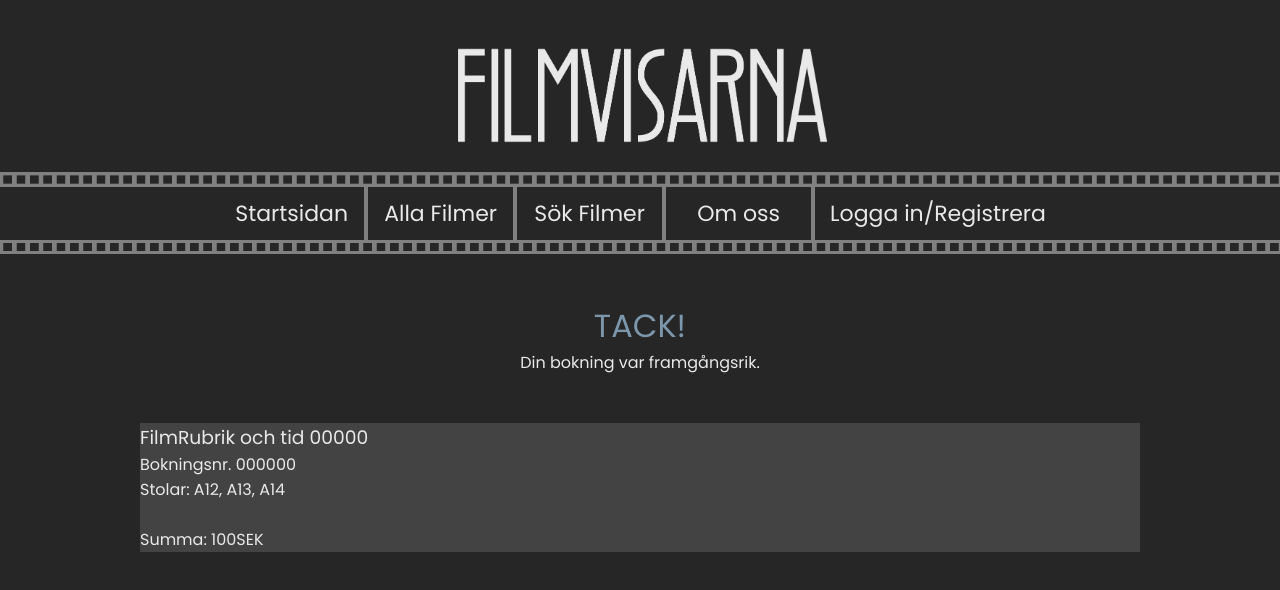
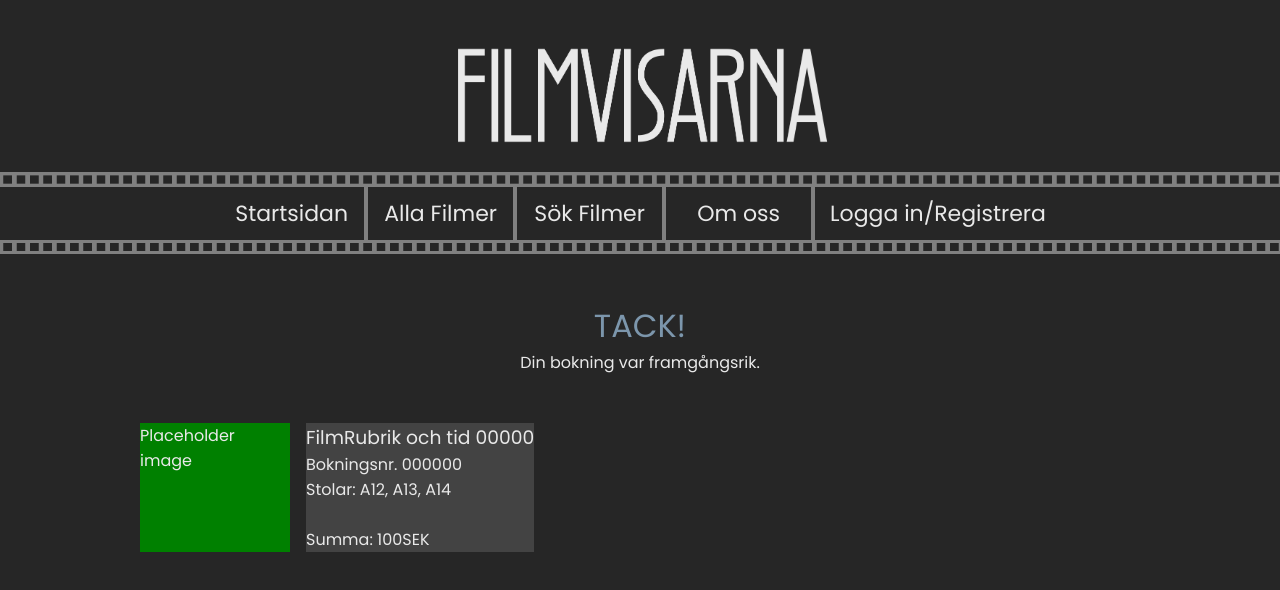
Before and after one commit to Marko350/filmvisarna, a React (Create React App) app: page /confirmation in a window 1280 px wide. Shown: the top 590 px of the page. Built offline with nearby package versions, Linux system fonts and the light colour scheme; no server answers; a web font is replaced by a local one.

Commit message:
Added placeholder poster + basic flex css

```diff
--- a/src/components/ConfirmationPageInfo.jsx
+++ b/src/components/ConfirmationPageInfo.jsx
@@ -3,6 +3,8 @@ import styles from "../css/ConfirmationPage.module.css";
 function ConfirmationPageInfo() {
 
     return (
+        <div className={styles.confirmationWrapper} >
+            <div className={styles.confirmPoster}>Placeholder image</div>
             <div className={styles.confirmationBox}>
                 <h3>FilmRubrik och tid 00000</h3>
                 <p>Bokningsnr. 000000</p>
@@ -10,6 +12,7 @@ function ConfirmationPageInfo() {
                 <br></br>
                 <p>Summa: 100SEK</p>
             </div>
+        </div>
     )
 }
 
--- a/src/css/ConfirmationPage.module.css
+++ b/src/css/ConfirmationPage.module.css
@@ -6,6 +6,16 @@
     color: var(--main-header);
 }
 
+.confirmationWrapper{
+    display: flex;
+}
+
+.confirmPoster{
+    background-color: green;
+    width: 150px;
+}
+
 .confirmationBox{
     background-color: #434343;
+    margin: 0rem 0rem 0rem 1rem;
 }
```
Lines whose indentation alone changed are shown as unchanged.
